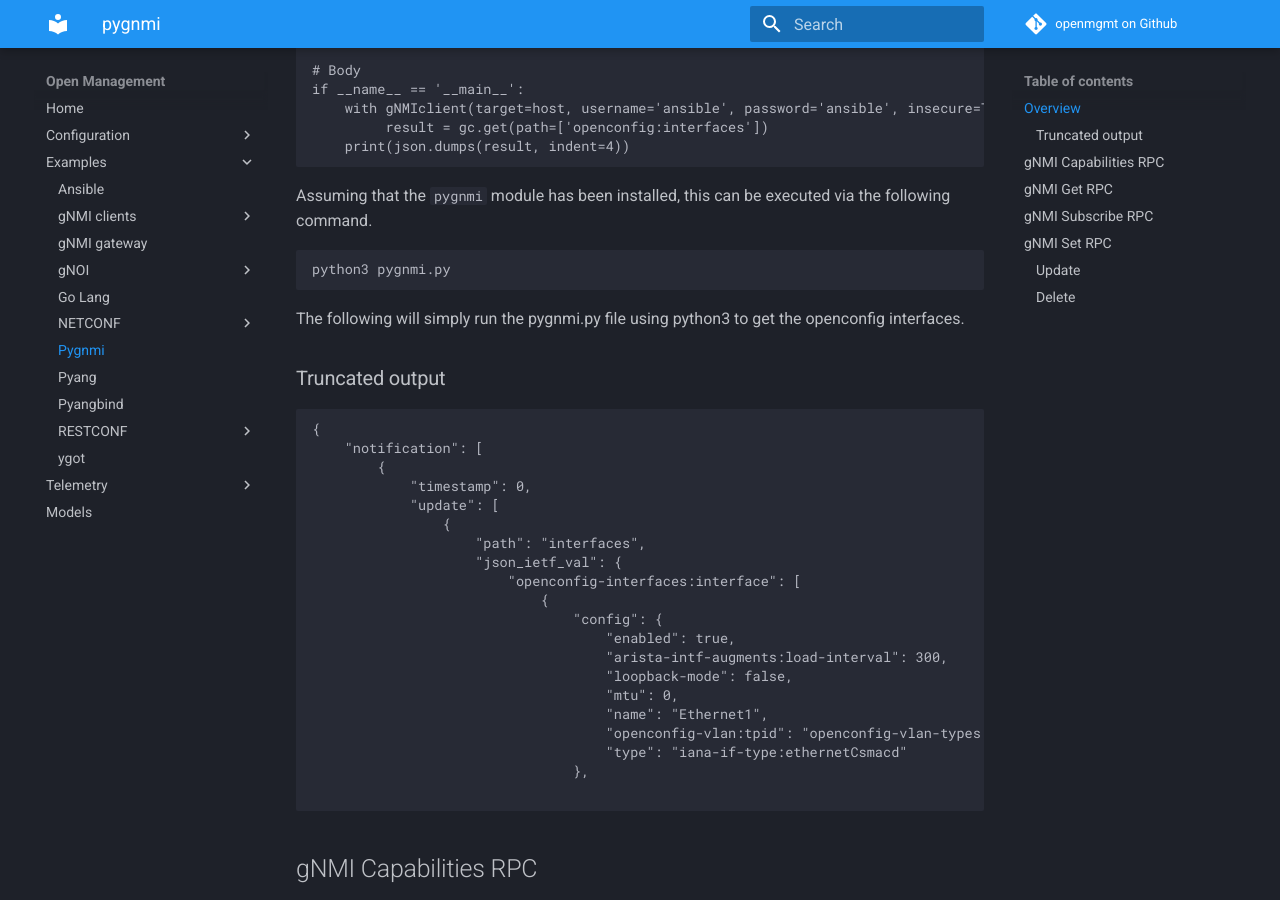
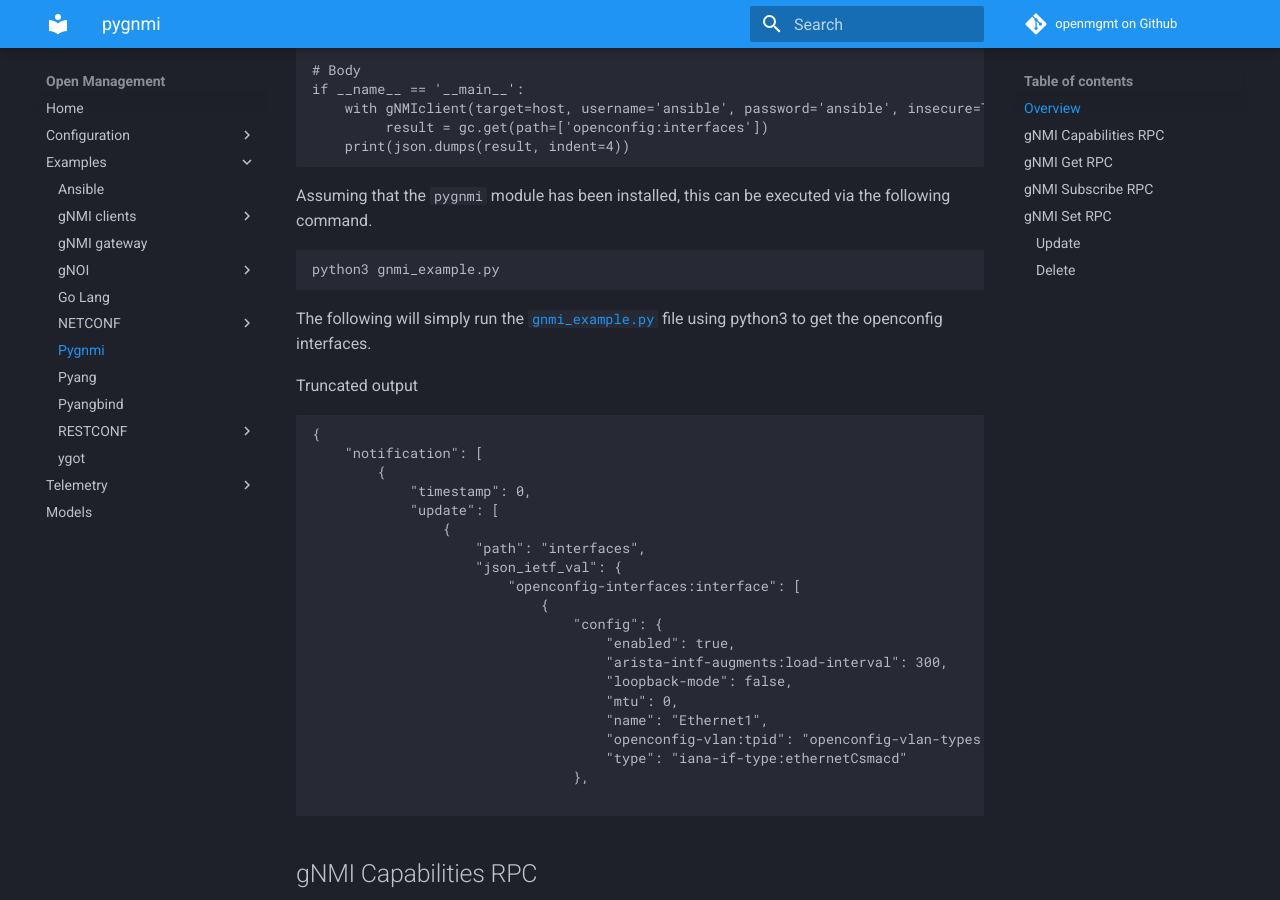
Before and after one commit to aristanetworks/openmgmt, an MkDocs documentation site: the page built from docs/examples/pygnmi/index.md, in a window 1280 px wide and 900 px high, scrolled down 355 px. Built offline with MkDocs 1.6.1 and Material for MkDocs 9.7.7, drawn with Linux system fonts in a browser that asks for light colours; comment, search, counter and statistics services are not loaded.

Commit message:
minor text updates on netconf, pyang, pyangbind examples (#74)
* minor text updates on netconf, pyang, pyangbind examples
* minor text updates on netconf, pyang, pyangbind examples
* fix comments from PR 74

````diff
--- a/docs/examples/pygnmi/index.md
+++ b/docs/examples/pygnmi/index.md
@@ -28,12 +28,12 @@ if __name__ == '__main__':
 Assuming that the `pygnmi` module has been installed, this can be executed via the following command.
 
 ```shell
-python3 pygnmi.py
+python3 gnmi_example.py
 ```
 
-The following will simply run the pygnmi.py file using python3 to get the openconfig interfaces.
+The following will simply run the [`gnmi_example.py`](https://github.com/aristanetworks/openmgmt/blob/main/src/pygnmi/gnmi_example.py) file using python3 to get the openconfig interfaces.
 
-### Truncated output
+Truncated output
 
 ```javascript
 {
````
Also changed, not shown: docs/examples/netconf/ncclient.md (+25 -9 lines), docs/examples/pyang/index.md (+3 -1 lines), docs/examples/pyangbind/index.md (+2 -0 lines), docs/examples/restconf/index.md (+0 -2 lines), 2 other files.
